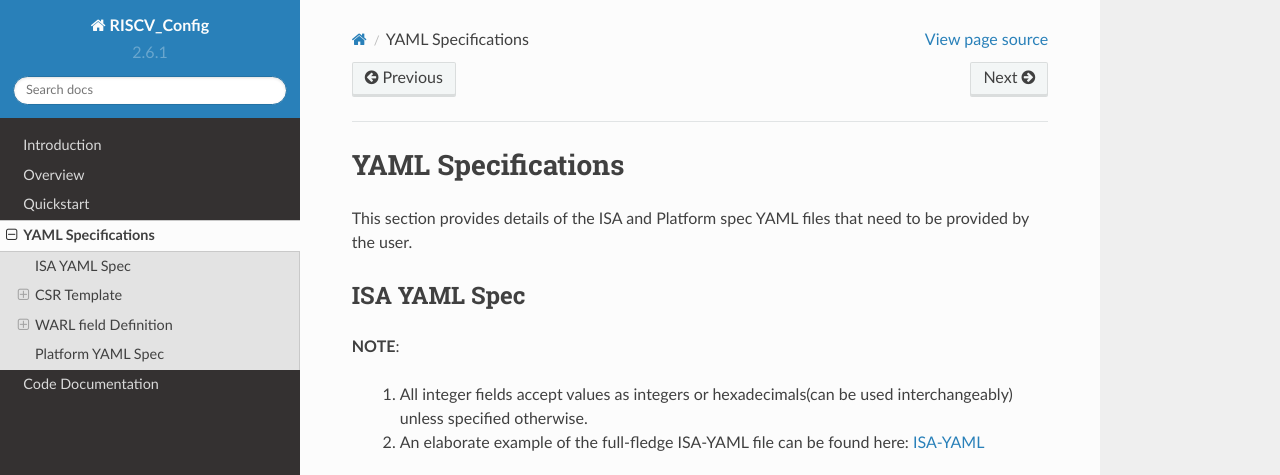
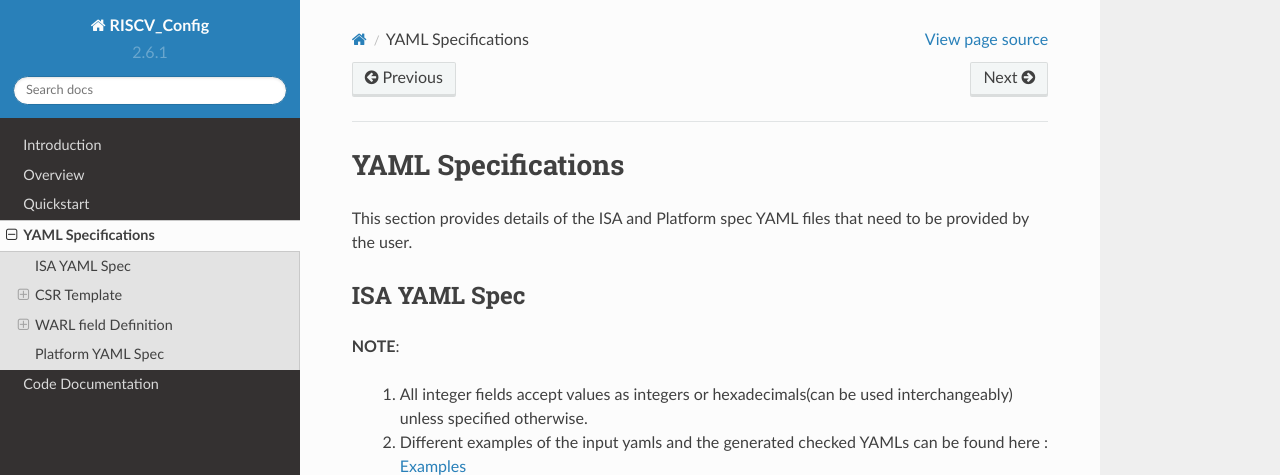
Before and after one commit to riscv-software-src/riscv-config, a Sphinx documentation site: the page built from docs/source/yaml-specs.rst, in a window 1280 px wide and 900 px high, cut to the strip 0-475 px from the top of the window. Built offline with Sphinx 7.4.7 and the Read the Docs theme 2.0.0, drawn with Linux system fonts in a browser that asks for light colours.

Commit message:
This should close #47

```diff
--- a/docs/source/yaml-specs.rst
+++ b/docs/source/yaml-specs.rst
@@ -12,7 +12,7 @@ ISA YAML Spec
 **NOTE**:
 
   1. All integer fields accept values as integers or hexadecimals(can be used interchangeably) unless specified otherwise.
-  2. An elaborate example of the full-fledge ISA-YAML file can be found here: `ISA-YAML <https://github.com/riscv/riscv-config/tree/master/examples>`_
+  2. Different examples of the input yamls and the generated checked YAMLs can be found here : `Examples <https://github.com/riscv/riscv-config/tree/master/examples>`_
 
 .. include:: schema_isa.rst
 
```
Also changed, not shown: CHANGELOG.md (+1 -1 lines), 1 other file.
